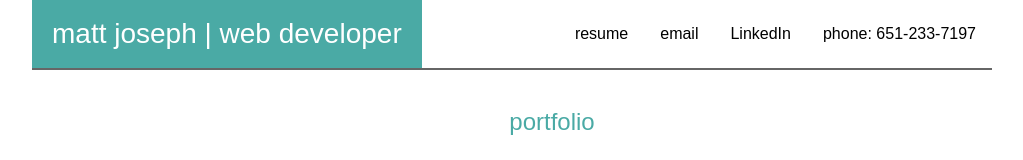
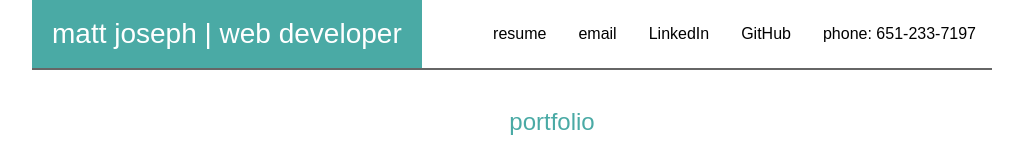
Before and after one commit to mattomjoe/Portfolio, a plain HTML site: page index.html in a window 1280 px wide. Shown: the top 160 px of the page, without its empty margins (128-1151 px from the left). Drawn offline with Linux system fonts and the light colour scheme; a web font is replaced by a local one.

Commit message:
Add GitHub link, update resume file.

```diff
--- a/index.html
+++ b/index.html
@@ -20,6 +20,7 @@
             <div class="float_center">
                 <div class="child">
                     <li class="phone" style="float:right"><a href="#">phone: 651-233-7197</a></li>
+                    <li class="github" style="float:right"><a href="https://github.com/mattomjoe">GitHub</a></li>
                     <li class="linkedin" style="float:right"><a href="https://www.linkedin.com/in/mattomjoe">LinkedIn</a></li>
                     <li class="email" style="float:right"><a href="mailto:mattomjoe@yahoo.com">email</a></li>
                     <li class="resume" style="float:right"><a href="assets/Matt Joseph-Resume.pdf">resume</a></li>
```
Also changed, not shown: 1 other file.
